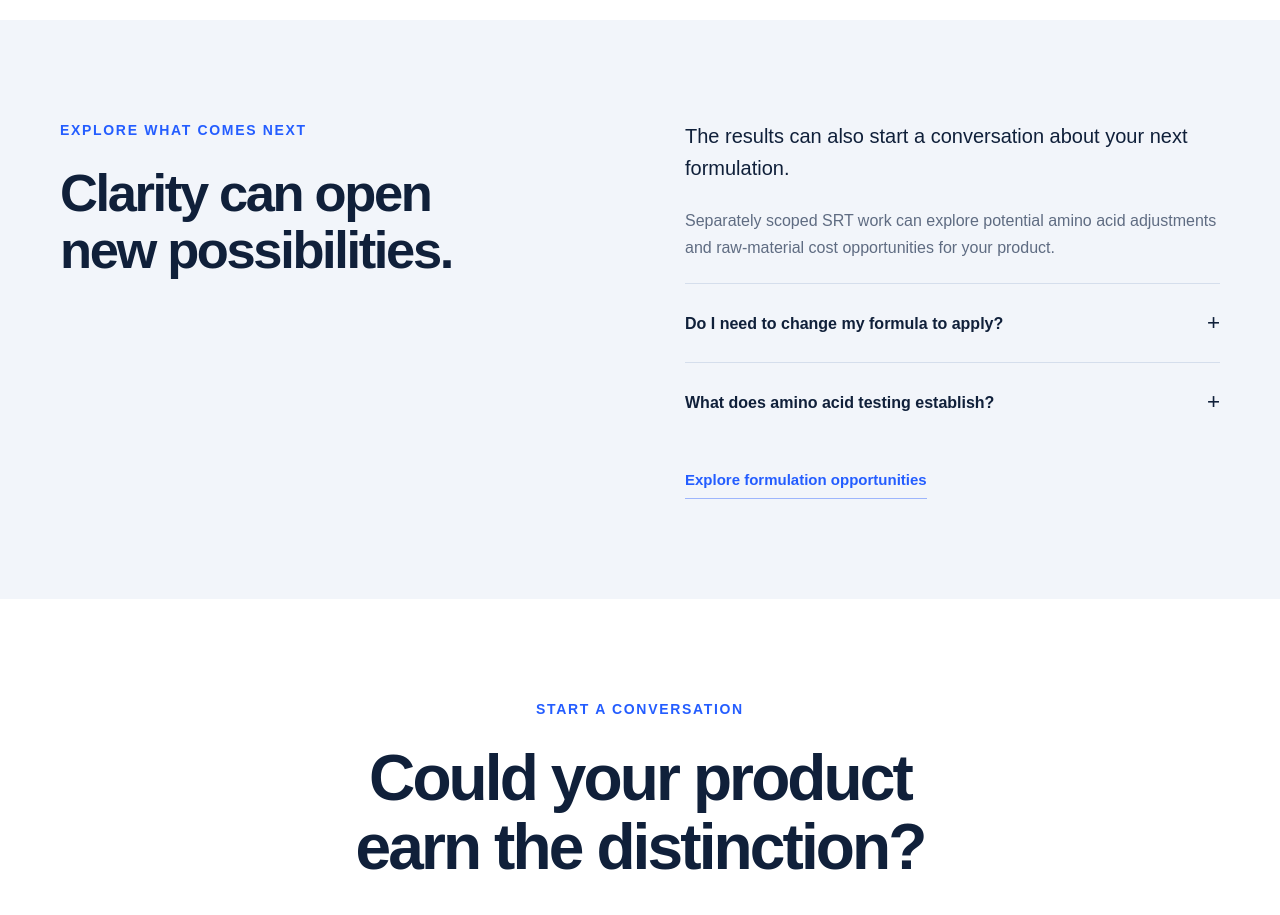
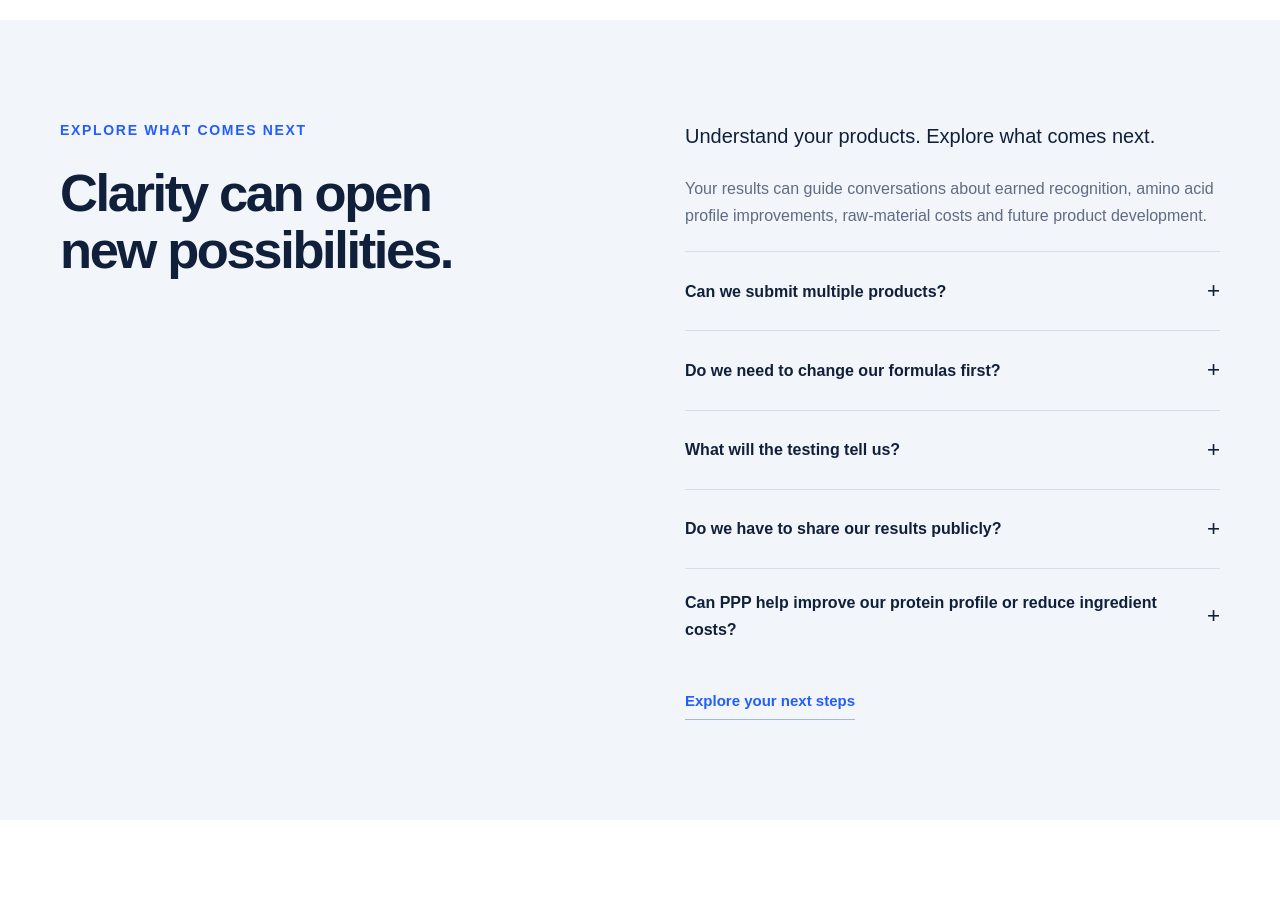
Before and after one commit to AndyTPV/perfect_protein_partners, a Next.js app: page / in a window 1280 px wide. Shown: the part 4680-5595 px from the top of the page. Built offline with nearby package versions, Linux system fonts and the light colour scheme.

Commit message:
Expand homepage clarity FAQ with product, disclosure and cost questions

```diff
--- a/app/page.jsx
+++ b/app/page.jsx
@@ -13,5 +13,14 @@ export default function Home() { return <>
   <section className="section wrap" id="process" aria-labelledby="process-title"><div className="section-heading"><div><p className="eyebrow">From question to clarity</p><h2 id="process-title">A clear path.<br />From the first conversation.</h2></div></div><ProcessExplorer homepage /></section>
   <section className="section dark" id="results" aria-labelledby="results-title"><div className="wrap results-layout"><div><p className="eyebrow light">Your profile, explained</p><h2 id="results-title">Measured findings.<br />A clearer business picture.</h2><p className="lead">Make the findings useful to the people building, selling and explaining your product.</p><p>The starting point is your measured profile and PPP’s evaluation. Understand what the findings mean for earned recognition, then explore opportunities to improve amino acid profiles, reduce raw-material costs, compare competing products and guide future development.</p><Link href="/testing" className="text-link light-link">Discover the reporting options</Link></div><ResultsPreview /></div></section>
   <section className="section wrap split story-section" id="transparency" aria-labelledby="transparency-title"><ProductStory /><div><p className="eyebrow">Information worth sharing</p><h2 id="transparency-title">From the package<br />to the product story.</h2><p className="lead">Give customers a closer look at your product’s results.</p><p>A QR-linked product page could explain an earned seal, the evaluation scope and selected approved findings. Your team agrees what is shared; detailed reports remain private unless disclosure is authorized.</p><p className="fine-print">Public summaries, QR support and messaging development are proposed options, subject to agreed scope and client authorization.</p><Link href="/transparency" className="text-link">Explore the product-story approach</Link></div></section>
-  <section className="section pale"><div className="wrap split opportunities"><div><p className="eyebrow">Explore what comes next</p><h2>Clarity can open<br />new possibilities.</h2></div><div><p className="lead">The results can also start a conversation about your next formulation.</p><p>Separately scoped SRT work can explore potential amino acid adjustments and raw-material cost opportunities for your product.</p><details><summary>Do I need to change my formula to apply?</summary><p>A formulation change is not required to have your existing product evaluated. Testing and PPP’s criteria determine whether the submitted product qualifies.</p></details><details><summary>What does amino acid testing establish?</summary><p>Profiling measures composition in the sample tested. It does not independently verify digestion, muscle protein synthesis, overall safety or the full nutrition label. Optional metals testing has a separate scope.</p></details><Link href="/opportunities" className="text-link">Explore formulation opportunities</Link></div></div></section><CallToAction />
+  <section className="section pale" id="next-steps" aria-labelledby="clarity-title"><div className="wrap split opportunities"><div><p className="eyebrow">Explore what comes next</p><h2 id="clarity-title">Clarity can open<br />new possibilities.</h2></div><div>
+    <p className="lead">Understand your products. Explore what comes next.</p>
+    <p>Your results can guide conversations about earned recognition, amino acid profile improvements, raw-material costs and future product development.</p>
+    <details><summary>Can we submit multiple products?</summary><p>Yes. We can discuss individual products or a wider product range, then agree on testing priorities, reporting and deliverables.</p></details>
+    <details><summary>Do we need to change our formulas first?</summary><p>No. Start with your existing products. The analysis can help identify whether formulation changes are worth exploring.</p></details>
+    <details><summary>What will the testing tell us?</summary><p>Amino acid testing measures the composition of your submitted samples, providing the foundation for PPP’s profile evaluation. Additional metals testing can be included in the agreed scope.</p></details>
+    <details><summary>Do we have to share our results publicly?</summary><p>Your team decides which findings to disclose. A QR-linked product summary can present selected information while keeping the full report private.</p></details>
+    <details><summary>Can PPP help improve our protein profile or reduce ingredient costs?</summary><p>Your results help us assess where opportunities may exist. Once the analysis is complete, we can explore potential amino acid adjustments, alternative ingredient combinations and raw-material cost savings. What’s achievable depends on your products, formulation requirements and findings.</p></details>
+    <Link href="/opportunities" className="text-link">Explore your next steps</Link>
+  </div></div></section><CallToAction />
   </>; }
```
